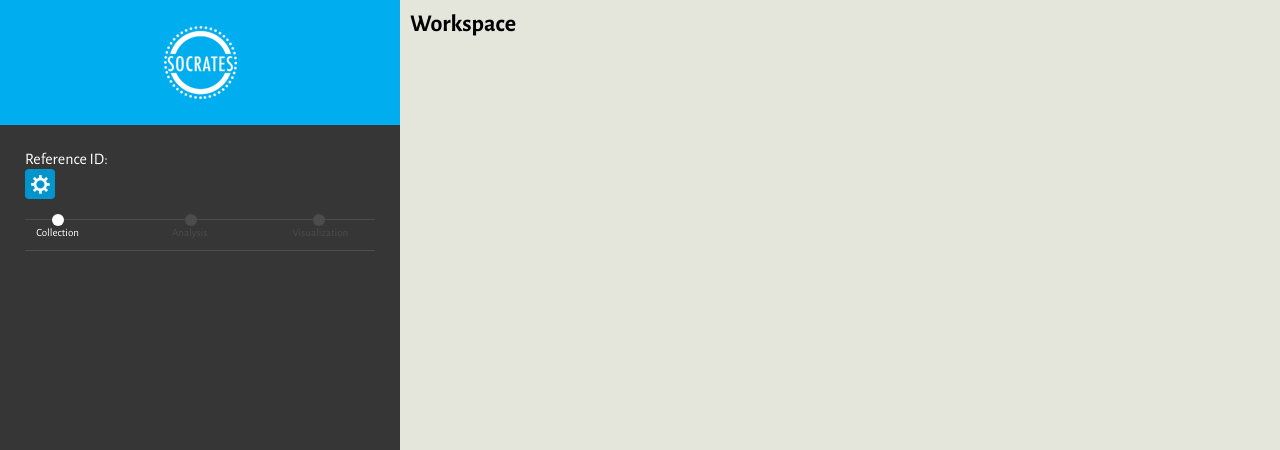
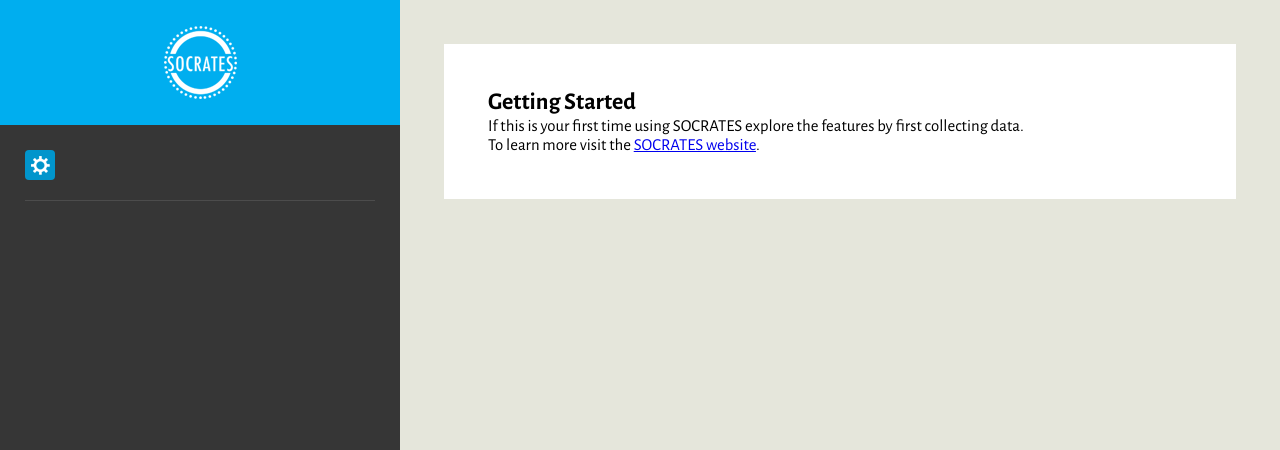
Before and after one commit to InfoSeeking/Socrates, a PHP site: page /index_merged.html in a window 1280 px wide. Shown: the top 450 px of the page. Run offline with PHP 8.4, Linux system fonts and the light colour scheme.

Commit message:
Added data view

```diff
--- a/front-end/index_merged.html
+++ b/front-end/index_merged.html
@@ -2,7 +2,7 @@
 <html lang="en">
 <head>
   <meta charset="utf-8">
-  <title>Socrates</title>
+  <title>SOCRATES</title>
   <meta name="description" content="">
   <meta name="author" content="Kevin Albertson">
   <link href='http://fonts.googleapis.com/css?family=Alegreya+Sans:400,700' rel='stylesheet' type='text/css'>
@@ -57,10 +57,19 @@
   <![endif]-->
 </head>
 <body>
+  <div id="overlay">
+    <h2>Data View <a href="#" class="close">Close</a></h2>
+    <table></table>
+  </div>
   <div id="container">
     <div id="wrapper">
+      <div id="loader">Loading <img src="img/loader.gif" alt=""/></div>
       <div id="workspace">
-        <h2>Workspace</h2>
+        <div id="intro">
+          <h2>Getting Started</h2>
+          <p>If this is your first time using SOCRATES explore the features by first collecting data.</p>
+          <p>To learn more visit the <a href="http://peopleanalytics.org/socrates/" title="SOCRATES" target="_blank">SOCRATES website</a>.</p>
+        </div>
       </div>
     </div><!--/#wrapper -->
     <aside id="sidebar">
@@ -79,12 +88,16 @@
           </div>
           <div class="item v">
             <div class="circle"></div>
-            <span>Visualization</span>
+            <span>Exploration</span>
           </div>
         </div>
+        <div id="next-buttons">
+          <p>Continue to work on</p>
+          <a href="#" class="button" data-type="a">Analysis</a> or <a href="#" class="button" data-type="v">Exploration</a>
+        </div>
         <div class="type-instructions visualization">
-          <h2>Visualization</h2>
-            <div class="sub mod">
+          <h2>Exploration</h2>
+            <div data-type="visualization" class="sub mod">
               Choose a module <span class="chosen"></span>
               <div class="sub fn">
                 Choose a function <span class="chosen"></span>
@@ -94,7 +107,7 @@
         </div>
         <div class="type-instructions analysis">
           <h2>Analysis</h2>
-            <div class="sub mod">
+            <div data-type="analysis" class="sub mod">
               Choose a module <span class="chosen"></span>
               <div class="sub fn">
                 Choose a function <span class="chosen"></span>
@@ -104,7 +117,7 @@
         </div>
         <div class="type-instructions collection">
           <h2>Collection</h2>
-            <div class="sub mod">
+            <div data-type="collection" class="sub mod">
               Choose a module <span class="chosen"></span>
               <div class="sub fn">
                 Choose a function <span class="chosen"></span>
--- a/front-end/style.css
+++ b/front-end/style.css
@@ -26,6 +26,18 @@ aside#sidebar .inner{
 	color: #FFF;
 	margin: 25px;
 }
+#next-buttons .button{
+	font-size: 18px;
+	padding: 10px 20px;
+	margin-left: 25px;
+	margin-right: 25px;
+	margin-top: 20px;
+	display: inline-block;
+}
+#next-buttons{
+	display: none;
+	margin-bottom: 20px;
+}
 .button{
 	background: #0195cc;
 	color: #FFF;
@@ -34,7 +46,7 @@ aside#sidebar .inner{
 	cursor: pointer;
 	border: none;
 	border-radius: 4px;
-
+	text-decoration: none;
 }
 .button:hover{
 	background: #5ecff9;
@@ -63,7 +75,9 @@ form .row .comment{
 form .row .comment .optional{
 	color: #0195cc;
 }
-
+#ref{
+	display: none;
+}
 .type-instructions h2{
 	padding-left: 24px;
 	font-size: 18px;
@@ -76,6 +90,7 @@ form .row .comment .optional{
 	background: url("img/visualization.png") no-repeat 0px 4px;
 }
 .type-instructions .sub{
+	cursor: pointer;
 	padding-left: 15px;
 	margin-left: 10px;
 	background: url("img/arrow.png") no-repeat 0px 4px;
@@ -98,6 +113,7 @@ form .row .comment .optional{
 	background: #8f4ff0;
 }
 #topbar{
+	display: none;
 	position: relative;
 	margin-bottom: 30px;
 }
@@ -161,7 +177,10 @@ form .row .comment .optional{
 	background: #FFF;
 	margin: 10px;
 }
-
+#workspace .results .button{
+	margin: 10px;
+	display: inline-block;
+}
 #workspace .results h4{
 	padding: 10px;
 }
@@ -178,6 +197,13 @@ form .row .comment .optional{
 	border-top-left-radius: 4px;
 	border-top-right-radius: 4px;
 	padding: 10px;
+}
+#workspace #intro{
+	width: 80%;
+	margin-top: 5%;
+	margin-left: 5%;
+	background: #FFF;
+	padding: 5%;
 }
 .button.menu{
 	width: 30px;
@@ -207,9 +233,47 @@ form .row .comment .optional{
 	cursor: pointer;
 }
 
-#workspace h2{
-	margin-left: 10px;
+
+#loader{
+	position: absolute;
+	right: 20px;
+	bottom: 5px;
+	display: none;
+}
+
+#overlay{
+	position: absolute;
+	z-index: 10;
+	top: 0px;
+	left: 0px;
+	display: none;
+	background: rgba(0,0,0,.9);
+}
+#overlay table{
 	margin-top: 10px;
+}
+#overlay .close{
+	position: absolute;
+	right: 10px;
+	color: #0195cc;
+}
+
+#overlay tr:nth-child(even) td{
+	background: rgba(100,100,100,.7);
+}
+#overlay td, #overlay th{
+	text-align: left;
+	padding: 3px;
+	font-size: 12px;
+}
+#overlay th{
+	font-size: 14px;
+}
+#overlay *{
+	color: #FFF;
+}
+#overlay th.a{
+	color: #F00;
 }
 /*
 screws up visualization for some reason
--- a/front-end/ui_merged.js
+++ b/front-end/ui_merged.js
@@ -1,3 +1,102 @@
+var curRefId = null;
+
+function tLoad(val){
+  if(val){
+    $("#loader").show();
+  }
+  else{
+    $("#loader").hide();
+  }
+}
+
+$("#overlay .close").on("click", function(){
+  $("#overlay").hide();
+})
+
+/*
+index only necessary if it is an analysis type
+*/
+function showAllData(working_set, typ, index){
+  console.log("Showing data for " + typ + "," + index);
+  var aData = null;
+  var ws = working_set;//easier
+  if(typ == "analysis"){
+    //show the entry data alongside collection data
+    if(index !== null){
+      //show only one
+      aData = new Array(ws["analysis"][index]);
+    }
+    else{
+      aData = ws["analysis"];
+    }
+  }
+
+  var cData = ws["data"];
+  //build the top row
+  var thead = $("<tr><th>Index</th></tr>");
+  for(var f in ws["meta"]){
+    if(ws["meta"].hasOwnProperty(f)){
+      thead.append("<th>" + f + "</th>");
+    }
+  }
+  //add heading for every analysis
+  if(aData){
+    console.log(aData);
+    for(var i = 0; i < aData.length; i++){
+      for(var f in aData[i]["entry_meta"]){
+        if(aData[i]["entry_meta"].hasOwnProperty(f)){
+          thead.append("<th class='a'>" + f + "</th>");
+        }
+      }
+    }
+  }
+  var tbody = $("<tbody></tbody>");
+  for(var i = 0; i < cData.length; i++){
+    var row = $("<tr><td> " + i + "</td></tr>");
+    for(var f in ws["meta"]){
+      if(ws["meta"].hasOwnProperty(f)){
+        row.append("<td>" + cData[i][f] + "</td>");
+      }
+    }
+    if(aData){
+      for(var j = 0; j < aData.length; j++){
+        for(var f in aData[j]["entry_meta"]){
+          if(aData[j]["entry_meta"].hasOwnProperty(f)){
+            row.append("<td class='a'>" + aData[j]["entry_analysis"][f][i] + "</td>");
+          }
+        }
+      }
+    }
+    tbody.append(row);
+  }
+
+  //now add rows
+  $("#overlay table").empty().append(thead).append(tbody);
+  $("#overlay").fadeIn();
+}
+
+function handleDataButton(e){
+  tLoad(true);
+  var btn = $(this);
+  getWorkingSet(curRefId, function(ws){
+      var typ = btn.attr("data-type");
+      var index = btn.attr("data-index");
+      if(index){
+        index = parseInt(index);
+      }
+      showAllData(ws, typ, index);
+
+      tLoad(false);
+  })
+
+  e.preventDefault();
+}
+function showAllDataBtn(){
+  return $("<a href='#' class='button'>Show All of this Data</a>").on("click", handleDataButton);
+}
+
+$("#showAllData").on("click", handleDataButton);
+
 function showType(type){
   $(".type-instructions").hide();
   var typ = $(".type-instructions." + type).show();
@@ -23,7 +122,10 @@ function createTable(type, set){
       if(set.data.length > 0){
         sample = set.data[0][field];
       }
-      if(sample.length > 30){
+      else{
+        return section;
+      }
+      if((typeof(sample) == "string") && sample.length > 30){
         sample = sample.substring(0, 30) + "...";
       }
       var row = $("<tr><td>" + field + "</td><td>" + type + "</td><td>" + sample + "</td></tr>");
@@ -77,7 +179,7 @@ function createTable(type, set){
   }
   return section;
 }
-function createBox(type){
+function createBox(type, index){
   //create a new empty box
   return $("<div class='results " + type + "'><div class='bar'><h2></h2></div></div>");
 }
@@ -86,7 +188,7 @@ var first = true;
 function showResults(data, type){
   if(first){
     first = false;
-    $("#workspace h2").detach();
+    $("#workspace #intro").detach();
     $("#workspace").isotope({
       itemSelector: '.results',
       layoutMode: 'masonry'
@@ -99,12 +201,19 @@ function showResults(data, type){
   var box = createBox(type);
   var h2 = box.find("h2");
   if(type == "collection"){
+    curRefId = data["reference_id"];
     h2.html("Collection Data");
     box.append(createTable(type, data));
+    box.append(showAllDataBtn().attr("data-type", "collection"));
   }
   else if(type == "analysis"){
     h2.html("Analysis Data");
     box.append(createTable(type, data));
+    var curIndex = data["analysis"].length - 1;
+    if(data["analysis"][curIndex].hasOwnProperty("entry_meta")){
+      //show all data button
+      box.append(showAllDataBtn().attr("data-type", "analysis").attr('data-index', curIndex));
+    }
   }
   $("#workspace").isotope('insert' , box);
 }
@@ -196,7 +305,7 @@ function genForm(data, type){
   var form = $("<form></form>");
   if(type == "analysis" || type == "visualization"){
     //add reference to database
-    form.append("<div class='row'><label>Reference ID</label><input type='text' class='toSend' name='reference_id'/></div>");
+    //form.append("<div class='row'><label>Reference ID</label><input type='text' class='toSend' name='reference_id'/></div>");
   }
   for(var p in data){
     if(!data.hasOwnProperty(p)){continue;}
@@ -268,7 +377,7 @@ $.ajax({
     }
 
     //add listeners on submission
-    $(".function form").on("submit", function(e){
+    $(".function form").on("submit", function(e){0
       e.preventDefault();
       var form = $(this),
           div = form.parent(),
@@ -277,7 +386,20 @@ $.ajax({
           mod = div.attr("data-mod"),
           fn = div.attr("data-fn"),
           params = {};
+      $(this).parent().hide();
+      $(".type-instructions").hide();
+      $(".topbar .item").removeClass("active");
+      //show next steps
+      $("#next-buttons").fadeIn()
+      //show analysis/visualization buttons
+
+
+
       params['returnAllData'] = $("#allData").prop("checked") ? "true" : "false";
+      if((type == "analysis" || type == "visualization") && curRefId != null){
+        //add current reference id
+        params["reference_id"] = curRefId;
+      }
       for(var i = 0; i < inputs.size(); i++){
         var inp = $(inputs.get(i));
         params[inp.attr("name")] = inp.val();
@@ -292,9 +414,7 @@ $.ajax({
         VIS.callFunction(b[0], mod, fn, params,
           function(){
             $("#workspace").isotope("insert", b);
-
           });
-
       }
       else{
         //clear cache
@@ -347,6 +467,9 @@ $.ajax({
       $("#forms .function[data-type=" + type + "][data-mod=" + mod + "][data-fn=" + fn + "]").fadeIn();
     });
     showType("collection"); //initially show collection
+
+    test();
+
   }
 });
 
@@ -386,3 +509,29 @@ $("#topbar .v").click(function(){
   $("#topbar .item").removeClass("active");
   $(this).addClass("active");
 })
+
+
+$(".sub.mod, .sub.fn").on("click", function(){
+  $(this).find(".chosen").html("");
+  showType($(this).attr("data-type"));
+  $("#topbar .item").removeClass("active");
+  $("#topbar .item.c").addClass("active");
+});
+
+$("#next-buttons .button").on("click", function(){
+  if($(this).attr("data-type") == "a"){
+    showType('analysis');
+  }
+  else{
+    showType('visualization');
+  }
+});
+
+
+function test(){
+  var f = $("div[data-fn=tw_search]");
+  f.find("input[name=count]").val(10);
+  f.find("input[name=query]").val("test");
+  f.find("input[name=lang]").val("en");
+  f.find("form").submit()
+}
```
Also changed, not shown: front-end/README.md (added), front-end/img/loader.gif (added).
